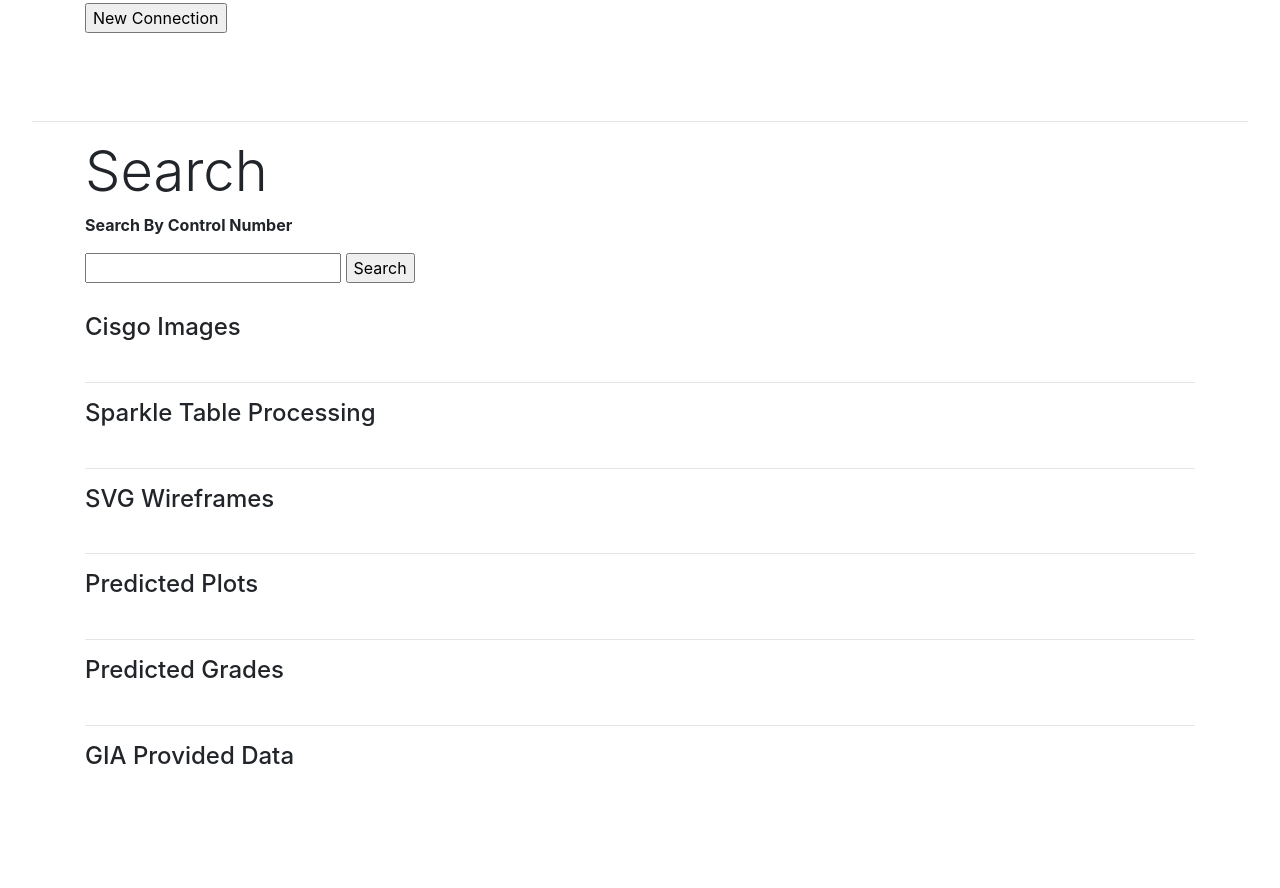
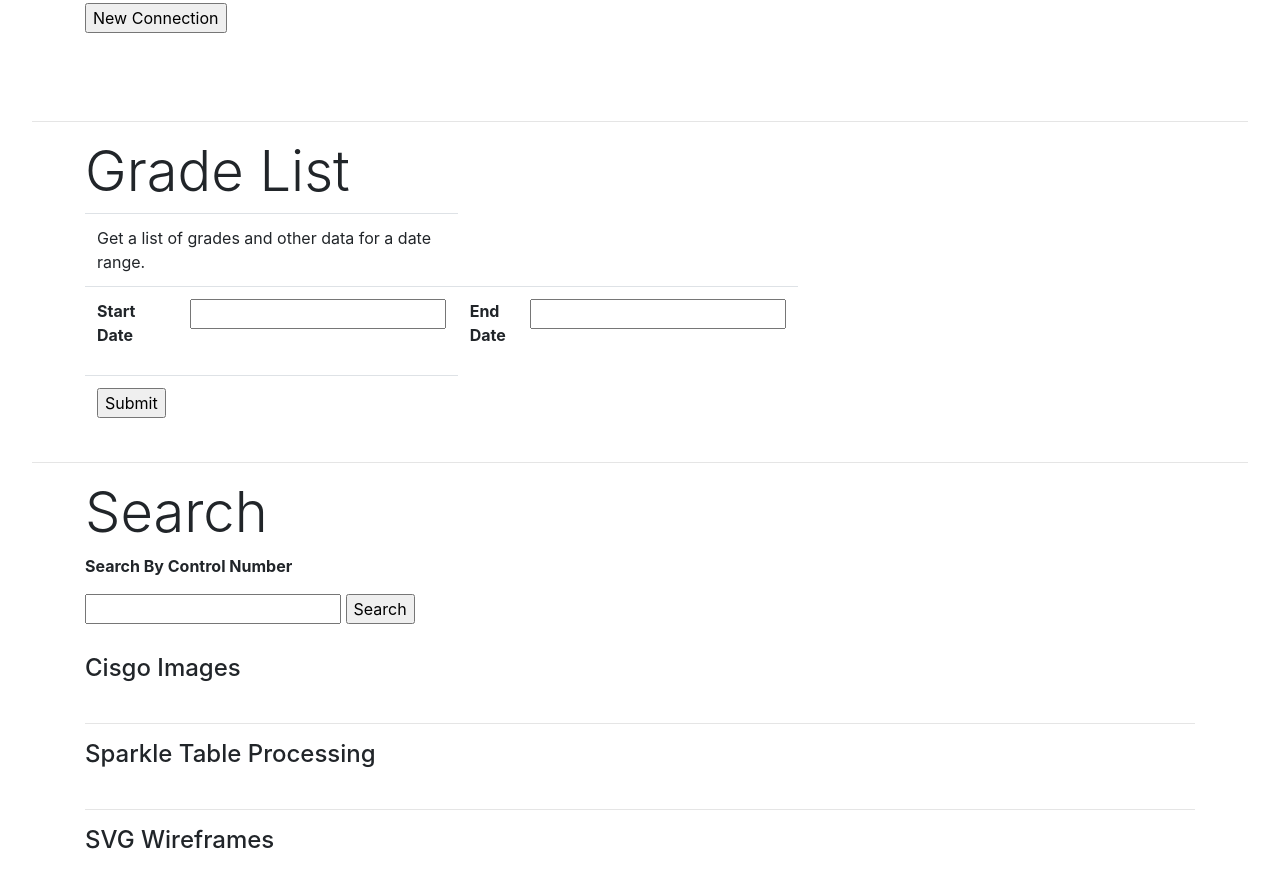
Before and after one commit to j-o-e-joe/SparkleMiddleware, a website: page public/index.html in a window 1280 px wide. Shown: the part 1190-2078 px from the top of the page. Drawn offline with nearby package versions, Linux system fonts and the light colour scheme; no server answers.

Commit message:
Add function to retrieve a list of grades from webui

```diff
--- a/public/index.html
+++ b/public/index.html
@@ -108,6 +108,36 @@
                             <h3 class="display-4">Sparkle Pipeline Connections</h3>
                             <table class="table" id="sparkleconnections"></table>
                             <div><img id="connectionimg" style="padding-right: 8px;" width="34" height="26" src="loading.gif" alt="loading..." /><input type="button" class="create-sparkleconnection" value="New Connection"><br><br><br><br></div>
+                        </div>
+                    </div>
+                </div>
+                <hr>
+                <div class="container">
+                    <div class="row">
+                        <div class="col-md-5">
+                            <h3 class="display-4">Grade List</h3>
+                            <form action="/api/getgradelist" id="gradelistform" >
+                                <table class="table">
+                                    <tbody>
+                                    <tr>
+                                        <td colspan="2">
+                                            Get a list of grades and other data for a date range.
+                                        </td>
+                                    </tr>
+                                    <tr>
+                                        <td colSpan="1"><p class="font-weight-bold">Start Date</p></td><td colspan="3">
+                                            <input type="text" id="startdate" name="startdate">
+                                        </td>
+                                        <td colSpan="1"><p class="font-weight-bold">End Date</p></td><td colspan="3">
+                                            <input type="text" id="enddate" name="enddate">
+                                        </td>
+                                    </tr>
+                                    <tr>
+                                        <td colspan="2"><input type="submit" id="base-training-set" value="Submit"/></td>
+                                    </tr>
+                                    </tbody>
+                                </table>
+                            </form>
                         </div>
                     </div>
                 </div>
--- a/router_webui.js
+++ b/router_webui.js
@@ -1106,7 +1106,7 @@ router.get('/api/getgradelist',
         cloudant_data.getGradeListCloudantItems(db, startdate, enddate).then((map) => {
 
             var crows = []
-            crows.push(["Control Number", "Grade Timestamp", "Training ID", "GIA Grade", "Continuous Score", "C Score", "I Score", "F Score"])
+            crows.push(["Control Number", "Grade Timestamp", "Training ID", "User", "GIA Grade", "Continuous Score", "C Score", "I Score", "F Score"])
             for (var [key, value] of map) {
                 var gradeitem = []
                 gradeitem.push(key);
@@ -1117,6 +1117,7 @@ router.get('/api/getgradelist',
                 gradeitem.push(value[4]);
                 gradeitem.push(value[5]);
                 gradeitem.push(value[6]);
+                gradeitem.push(value[7]);
                 crows.push(gradeitem);
             }
 
```
Also changed, not shown: cloudant_data.js (+4 -3 lines).
